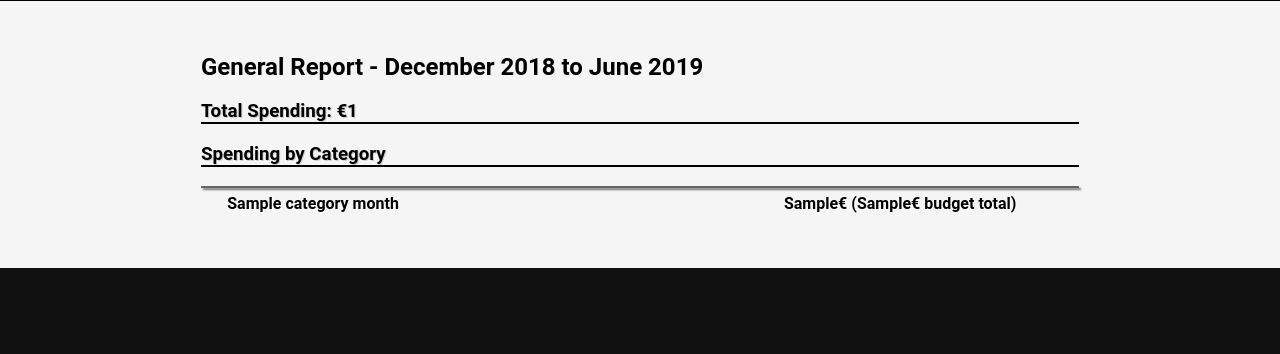
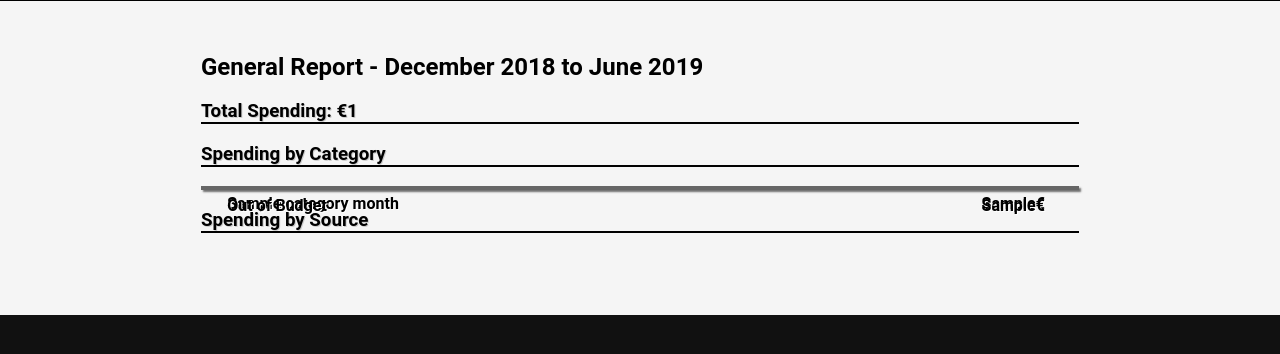
Before and after one commit to danladds/opencrunch, a Django app: template ocaccounts/templates/ocaccounts/general-report.html in a window 1280 px wide. Shown: the part 63-417 px from the top of the page. Run offline with Django 3.2, Linux system fonts and the light colour scheme; the template is opened without the code that fills it: most values are stand-ins (such as "Sample title", 1, 10 or a date in 2020); some libraries are stand-ins or nearby versions.

Commit message:
Report updates

```diff
--- a/ocaccounts/templates/ocaccounts/general-report.html
+++ b/ocaccounts/templates/ocaccounts/general-report.html
@@ -19,17 +19,23 @@
 		<td>
 			<div id="percent-{{ c.id }}" class="cat-percent">
 				<div id="percent-{{ c.id }}-label" class="cat-label" percent="{{ c.spendGRProportion }}">{{ c.name }}
-				  <span class="cat-bar-edit">
-			      <a class="ui-icon ui-icon-calendar category-items modal" title="Charges in Category" href="{% url 'ocaccounts:chargeslist' %}?category={{ c.id }}"></a>
-			      <a class="ui-icon ui-icon-pencil category-edit modal" title="Edit Category" href="{% url 'ocaccounts:editcategory' c.id %}"></a>
-			      <span class="ui-icon ui-icon-trash category-delete" cid="{{ c.id }}"></span>
-			    </span>
-				  <span class="cat-bar-text">{{ c.getGRSpend }}€ ({{ c.getGRBudget }}€ budget total)</span>
+				  <span class="cat-bar-text">{{ c.getGRSpend }}€ <!--({{ c.getGRBudget }}€ budget total)--></span>
 			  </div>
 			</td>
 	</tr>
 	{% endfor %}
+	<tr class="eob">
+		<td>
+			<div id="percent-eob" class="cat-percent">
+				<div id="percent-eob-label" class="cat-label" percent="{{ eob_pc }}">Out of Budget
+				  <span class="cat-bar-text">{{ eob_spend }}€</span>
+			  </div>
+			</td>
+	</tr>
 </table>
+
+<h3>Spending by Source</h3>
+
 
 <script>
 $(function() {
```
Also changed, not shown: ocaccounts/views/generalreport.py (+8 -0 lines).
